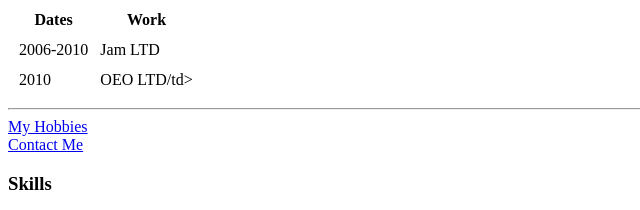
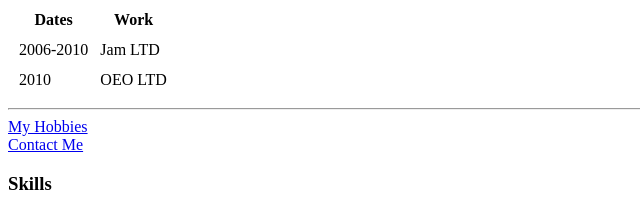
Before and after one commit to DimiDeeSam/cvvv, a plain HTML site: page index.html in a window 1280 px wide. Shown: the part 587-797 px from the top of the page, 0-640 px from the left. Drawn offline with Linux system fonts and the light colour scheme.

Commit message:
Update index.html

```diff
--- a/index.html
+++ b/index.html
@@ -42,7 +42,7 @@
       </tr>
       <tr>
         <td>2010</td>
-        <td>OEO LTD/td>
+        <td>OEO LTD</td>
       </tr>
     </tbody>
     <!--    <tfoot>
```
